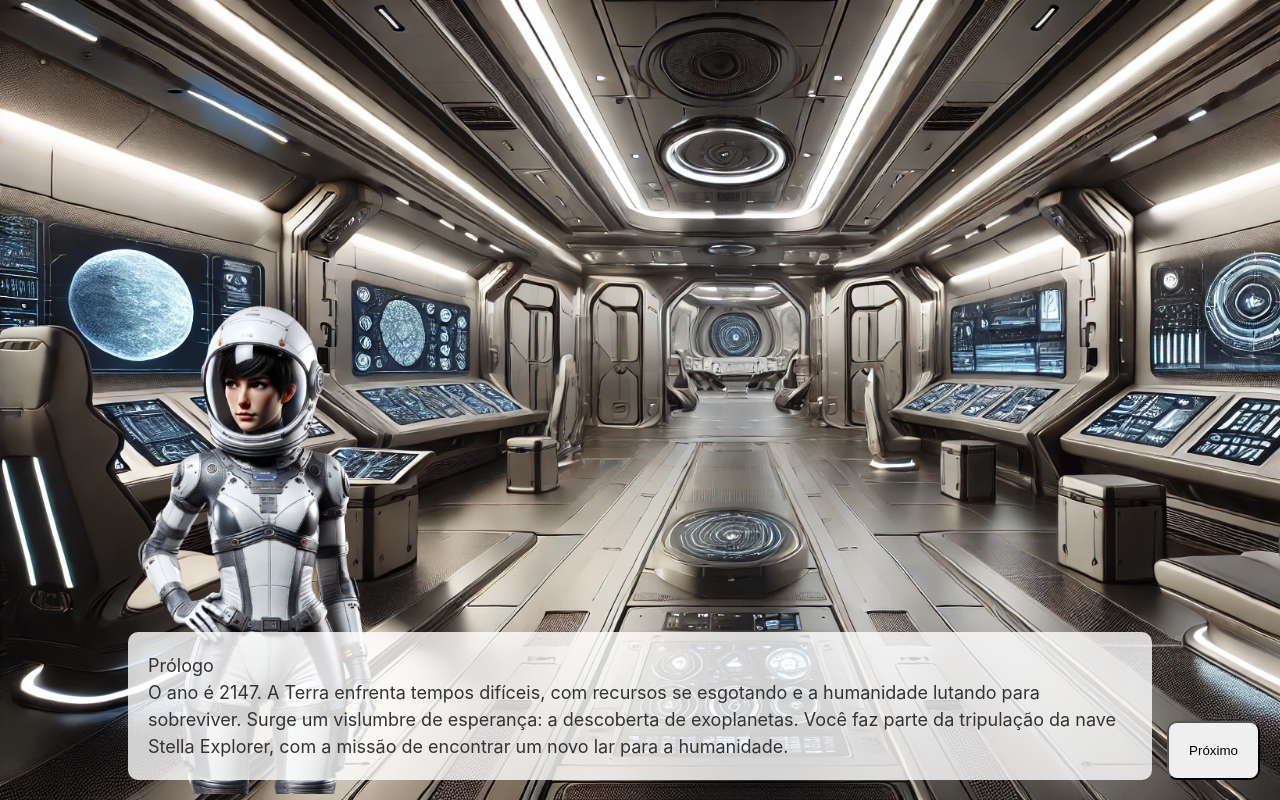
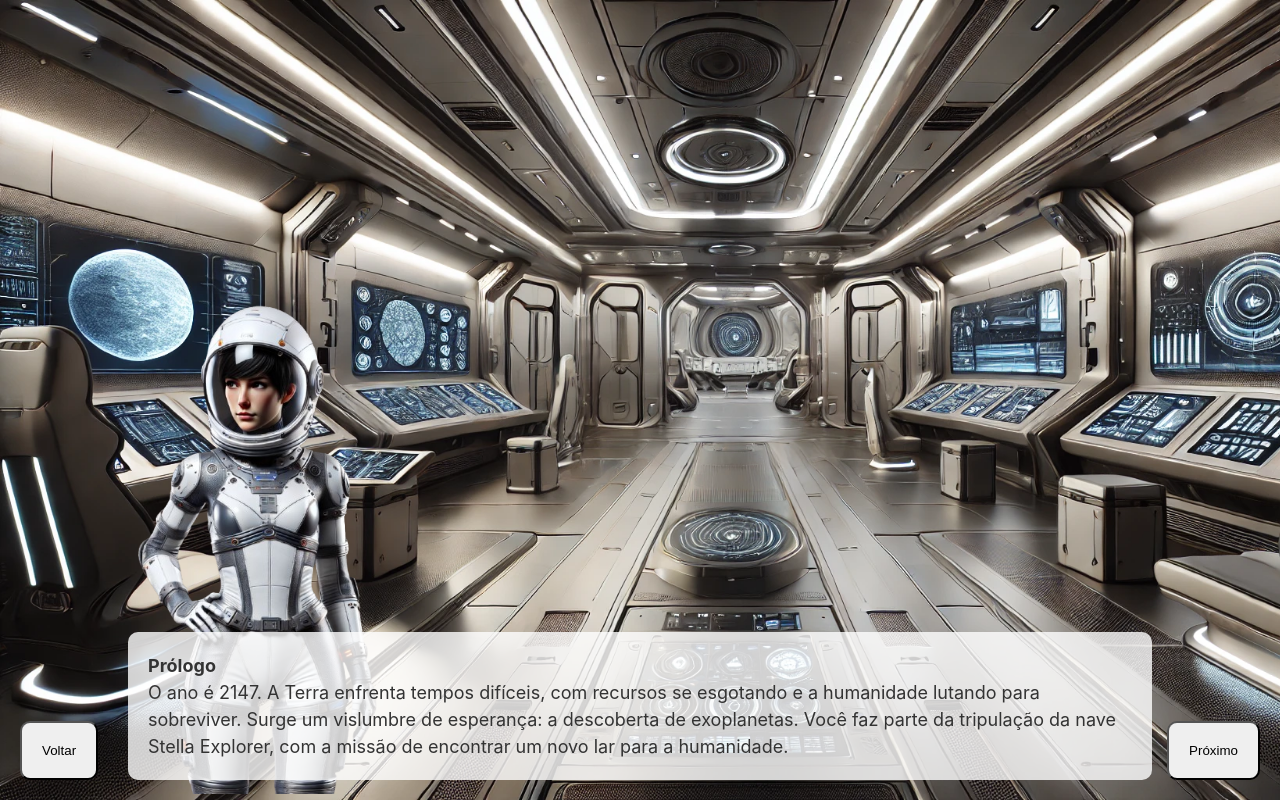
Before and after one commit to Daniel-Alencar/storytelling, a React (Vite) app: page / in a window 1280 px wide. Built offline with nearby package versions, Linux system fonts and the light colour scheme.

Commit message:
feat: navigation

```diff
--- /dev/null
+++ b/src/components/BackButton/index.jsx
@@ -0,0 +1,13 @@
+
+import styles from './styles.module.css';
+
+export default function BackButton({ text, onClick }) {
+  return (
+    <button
+      onClick={onClick}
+      className={styles.button}
+    >
+      <p>{text}</p>
+    </button>
+  );
+}
--- /dev/null
+++ b/src/components/BackButton/styles.module.css
@@ -0,0 +1,9 @@
+
+.button {
+  position: absolute;
+  left: 20px;
+  bottom: 20px;
+
+  padding: 20px;
+  border-radius: 10px;
+}
--- a/src/components/DialogueBox/index.jsx
+++ b/src/components/DialogueBox/index.jsx
@@ -4,7 +4,7 @@ import styles from './styles.module.css';
 export default function DialogueBox({ title, text }) {
   return (
     <div className={styles['dialogue-box']}>
-      <p>{title}</p>
+      <p style={{ fontWeight: 'bold' }}>{title}</p>
       <p>{text}</p>
     </div>
   );
--- a/src/pages/StoryPage/index.jsx
+++ b/src/pages/StoryPage/index.jsx
@@ -3,6 +3,7 @@ import DialogueBox from '../../components/DialogueBox';
 import NextButton from '../../components/NextButton';
 import { story } from '../../utils/story';
 import { useState, useEffect } from 'react';
+import BackButton from '../../components/BackButton';
 
 export default function StoryPage() {
   // Carrega o índice da história do localStorage (ou usa 0 se não houver)
@@ -12,7 +13,17 @@ export default function StoryPage() {
   const [storyIndex, setStoryIndex] = useState(savedIndex);
 
   // Função para atualizar o índice e salvar no localStorage
-  const changeStoryIndex = () => {
+  const changeBackStoryIndex = () => {
+    const newIndex = storyIndex - 1;
+    if (newIndex >= 0) {
+      setStoryIndex(newIndex);
+      // Salva o progresso no localStorage
+      localStorage.setItem('storyIndex', newIndex);
+    }
+  };
+
+  // Função para atualizar o índice e salvar no localStorage
+  const changeNextStoryIndex = () => {
     const newIndex = storyIndex + 1;
     if (newIndex < story.length) {
       setStoryIndex(newIndex);
@@ -59,9 +70,13 @@ export default function StoryPage() {
         />
       </div>
 
+      <BackButton
+        text={"Voltar"}
+        onClick={changeBackStoryIndex}
+      />
       <NextButton
         text={"Próximo"}
-        onClick={changeStoryIndex}
+        onClick={changeNextStoryIndex}
       />
     </div>
   );
```
